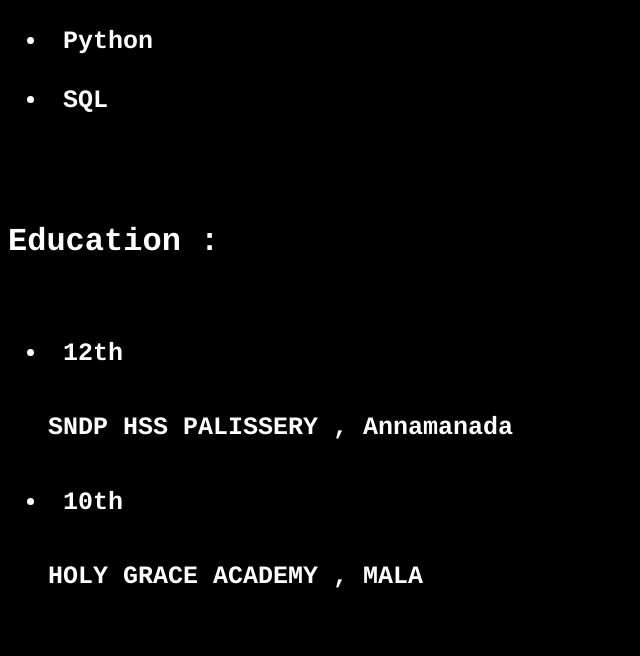
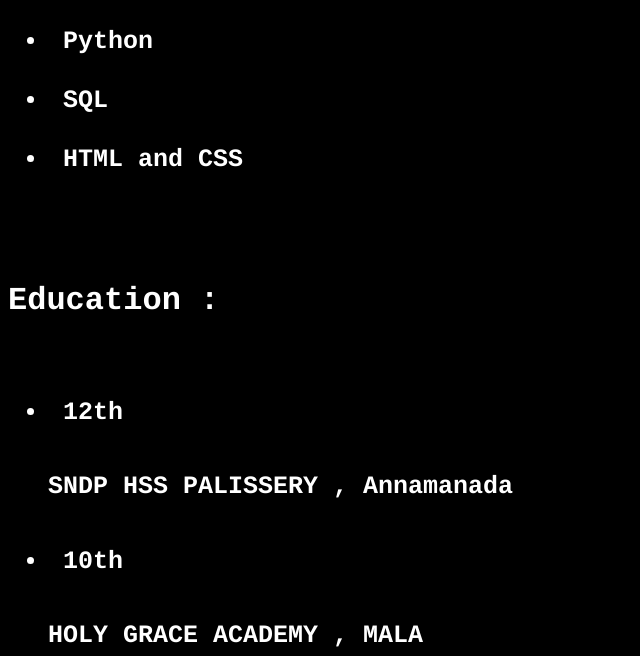
Before and after one commit to Abhinavmohanan/Abhinavmohanan.github.io, a plain HTML site: page index.html in a window 1280 px wide. Shown: the part 1525-2181 px from the top of the page, without its empty margins (0-640 px from the left). Drawn offline with Linux system fonts and the light colour scheme.

Commit message:
second commit

```diff
--- a/index.html
+++ b/index.html
@@ -38,6 +38,7 @@
          <li> C++ </li>
          <li> Python </li>
          <li> SQL </li>
+         <li> HTML and CSS </li>
     </ul>
 </div>
 
```
